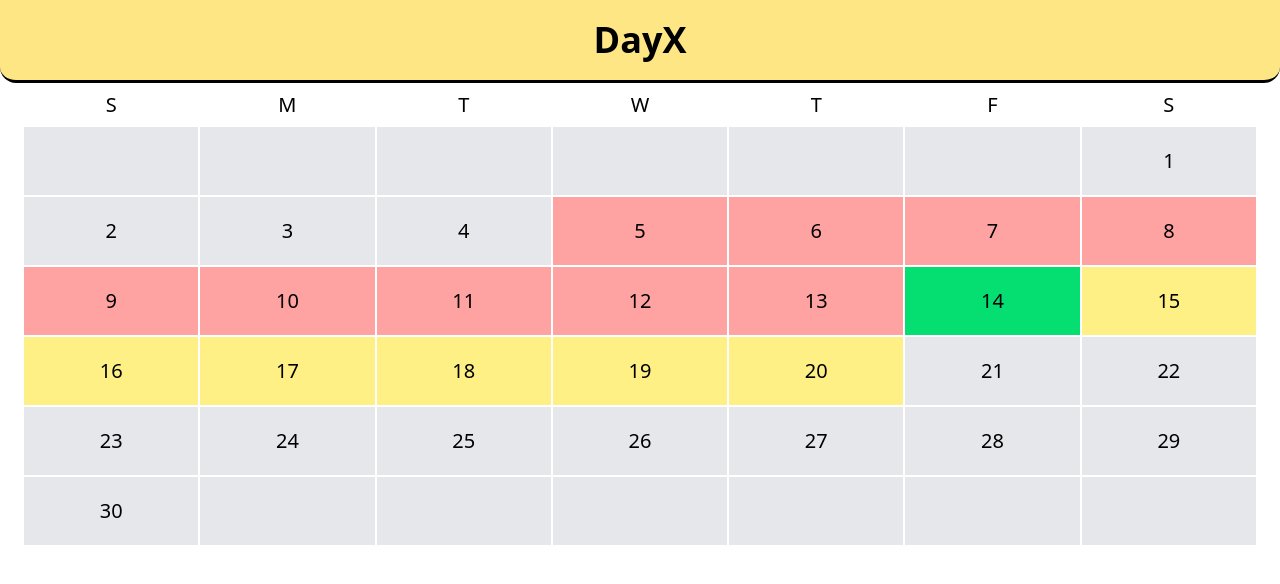
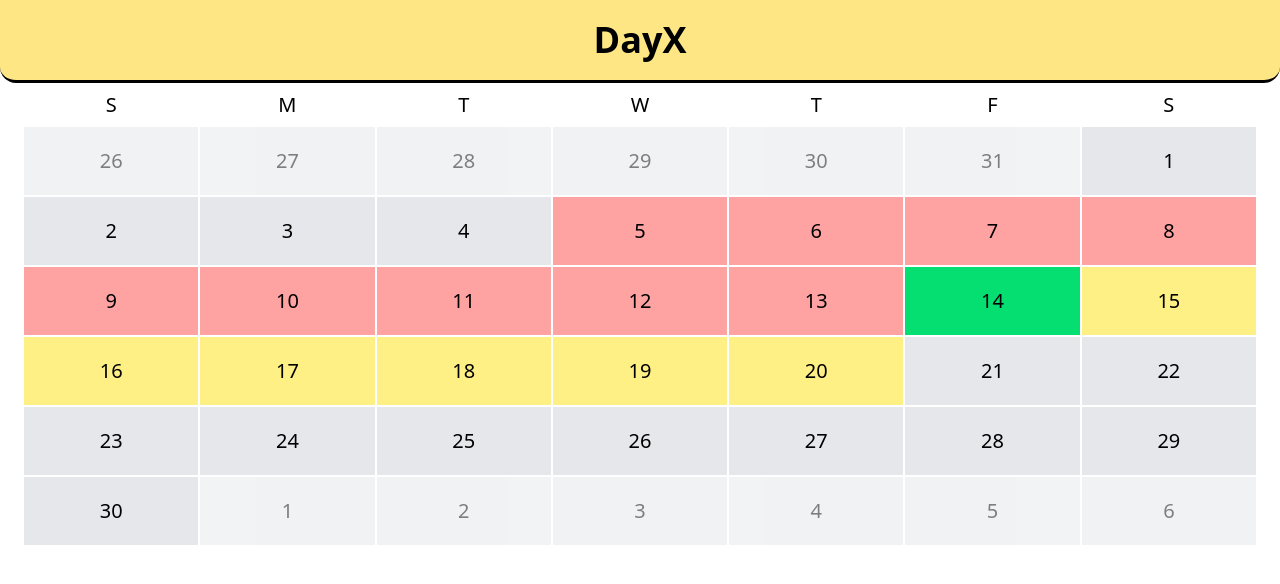
Before and after one commit to usanjay/dayX, a React (Vite) app: page / in a window 1280 px wide. Shown: the top 584 px of the page. Built offline with nearby package versions, Linux system fonts and the light colour scheme.

Commit message:
update - fill empty cells 1.  with previous/next month days 2. style them accordingly

```diff
--- a/src/components/Dates.jsx
+++ b/src/components/Dates.jsx
@@ -4,27 +4,23 @@ import { weekCount } from "../utils/dateUtils";
 function currentMonthDates() {
 
     const today = new Date(2025, 10, 14);
-    const currentMonthIdx = today.getMonth();
-    const currentYear = today.getFullYear();
+    const monthIdx = today.getMonth();
+    const year = today.getFullYear();
     const taskStartDate = new Date(2025, 10, 5);
     const taskEndDate = new Date(2025, 10, 20);
 
-    const firstWeekdayIdx = new Date(currentYear, currentMonthIdx).getDay(); //index of starting day in week
-    const daysInMonth = new Date(currentYear, currentMonthIdx + 1, 0).getDate();
+    const firstWeekdayIdx = new Date(year, monthIdx).getDay(); //index of starting day in week
+    const daysInMonth = new Date(year, monthIdx + 1, 0).getDate();
 
     const totalWeeks = weekCount(firstWeekdayIdx, daysInMonth);
     let currentMonthDates = new Array(totalWeeks * 7).fill(null);
 
+    // if (firstWeekdayIdx > 0) {
+    //     let daysInLastMont = new Date(year, monthIdx, 0).getDate();
+    // }
+
     for (let i = 0; i < currentMonthDates.length; i++) {
-        // Fill previous month dates in array;
-        // if (i < firstWeekdayIdx) {
-        //     let lastMonthDate = firstWeekdayIdx - 1;
-        // }
-
-        // Fill current month dates in array;
-        if (i >= firstWeekdayIdx && i <= daysInMonth + firstWeekdayIdx - 1) {
-            currentMonthDates[i] = new Date(currentYear, currentMonthIdx, i - firstWeekdayIdx + 1);
-        }
+        currentMonthDates[i] = new Date(year, monthIdx, i - firstWeekdayIdx + 1);
     }
 
     const weekDays = ['S', 'M', 'T', 'W', 'T', 'F', 'S'];
@@ -50,6 +46,7 @@ function currentMonthDates() {
                     return (
                         <Day key={index}
                             date={date}
+                            monthIdx={monthIdx}
                             taskStartDate={taskStartDate}
                             taskEndDate={taskEndDate}
                         />
--- a/src/components/Day.jsx
+++ b/src/components/Day.jsx
@@ -1,8 +1,13 @@
 import { isSameDay, isPreviousDay, isWithinTaskTime } from "../utils/dateUtils";
 
-function Day({ date, taskStartDate, taskEndDate }) {
+const isCurrentMonth = (date, monthIdx) => {
+    return date.getMonth() === monthIdx;
+}
+
+function Day({ date, monthIdx, taskStartDate, taskEndDate }) {
     const today = new Date();
     let color = '';
+    let opacity = '';
 
     if (date) {
         if (isSameDay(date, today)) color = 'bg-green-400';
@@ -10,12 +15,14 @@ function Day({ date, taskStartDate, taskEndDate }) {
             color = (isPreviousDay(date, today))
                 ? 'bg-red-300'
                 : 'bg-yellow-200';
-        }
+        } else color = 'bg-gray-200';
+
+        if (!isCurrentMonth(date, monthIdx)) opacity = 'opacity-50';
     }
 
     return (
-        <li className={`bg-gray-200 p-5 flex justify-center items-center text-xl
-        ${color}`}>{date && date.getDate()}</li>
+        <li className={`p-5 flex justify-center items-center text-xl
+        ${color} ${opacity}`}>{date && date.getDate()}</li>
     );
 }
 
```
